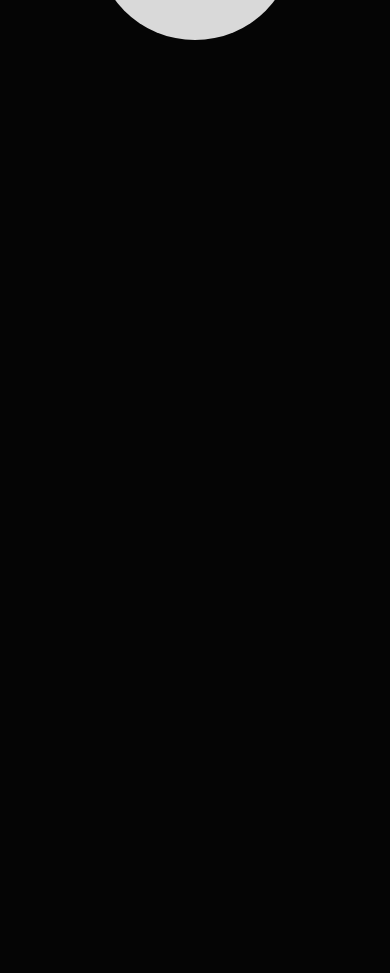
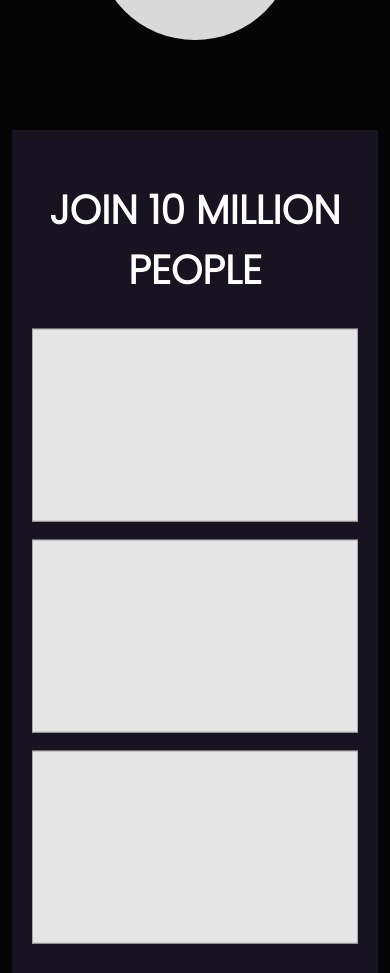
Before and after one commit to AbdurrahmanTalha/brainscape-frontend, a Next.js app: page / in a window 390 px wide. Shown: the part 5620-6593 px from the top of the page. Before the commit the page ends 5680 px from the top, so only its background shows below. Built offline with nearby package versions, Linux system fonts and the light colour scheme.

Commit message:
sponsors section is done and responsive

```diff
--- /dev/null
+++ b/app/Components/Sponsors/Sponsors.tsx
@@ -0,0 +1,31 @@
+import React from "react";
+
+const Sponsors = () => {
+    return (
+        <div className="border bg-[#171320] p-5 border-none mt-[90px]">
+            <h1 className="text-center text-[40px] font-bold text-white pt-[30px]">JOIN 10 MILLION PEOPLE</h1>
+            <div className="lg:flex justify-center items-center gap-[60px] mt-[20px]">
+                <div className="flex justify-center items-center">
+                    <svg xmlns="http://www.w3.org/2000/svg" width="355" height="211" viewBox="0 0 355 211" fill="none">
+                        <path d="M0 0H355V210.178H0V0Z" fill="#E5E5E5" />
+                        <path d="M0.5 0.5H354.5V209.678H0.5V0.5Z" stroke="black" strokeOpacity="0.3" />
+                    </svg>
+                </div>
+                <div className="flex justify-center items-center">
+                    <svg xmlns="http://www.w3.org/2000/svg" width="355" height="211" viewBox="0 0 355 211" fill="none">
+                        <path d="M0 0H355V210.178H0V0Z" fill="#E5E5E5" />
+                        <path d="M0.5 0.5H354.5V209.678H0.5V0.5Z" stroke="black" strokeOpacity="0.3" />
+                    </svg>
+                </div>
+                <div className="flex justify-center items-center">
+                    <svg xmlns="http://www.w3.org/2000/svg" width="355" height="211" viewBox="0 0 355 211" fill="none">
+                        <path d="M0 0H355V210.178H0V0Z" fill="#E5E5E5" />
+                        <path d="M0.5 0.5H354.5V209.678H0.5V0.5Z" stroke="black" strokeOpacity="0.3" />
+                    </svg>
+                </div>
+            </div>
+        </div>
+    );
+};
+
+export default Sponsors;
--- a/app/Components/Statistic/Statistic.tsx
+++ b/app/Components/Statistic/Statistic.tsx
@@ -3,7 +3,7 @@ import React from "react";
 const Statistic = () => {
     return (
         <div className="border mx-auto w-[82%] rounded-[15px] p-16 bg-[#171320] border-none lg:flex justify-center items-center gap-[13.5%] mt-[59px]">
-               <div className="flex justify-center items-center ">
+            <div className="flex justify-center items-center ">
                 <svg
                     xmlns="http://www.w3.org/2000/svg"
                     className="my-5"
--- a/app/page.tsx
+++ b/app/page.tsx
@@ -1,5 +1,6 @@
 import Banner from "./Components/Banner/Banner";
 import Hero2 from "./Components/Hero2/Hero2";
+import Sponsors from "./Components/Sponsors/Sponsors";
 import Statistic from "./Components/Statistic/Statistic";
 import Topics from "./Components/Topics/Topics";
 
@@ -10,6 +11,7 @@ export default function Home() {
             <Statistic></Statistic>
             <Hero2></Hero2>
             <Topics></Topics>
+            <Sponsors></Sponsors>
         </main>
     );
 }
```
